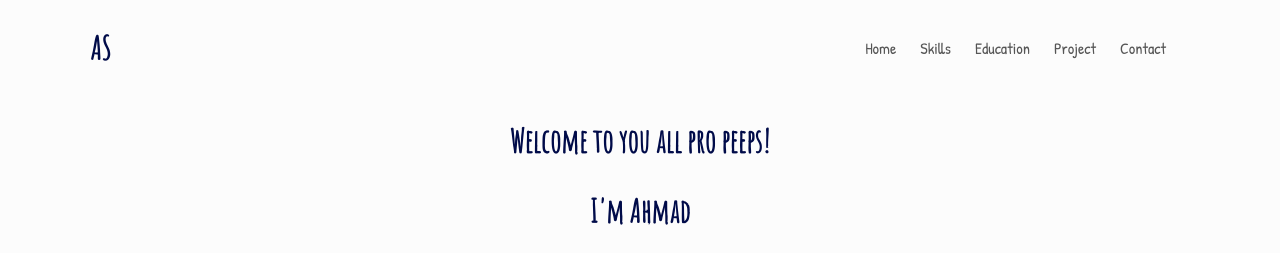
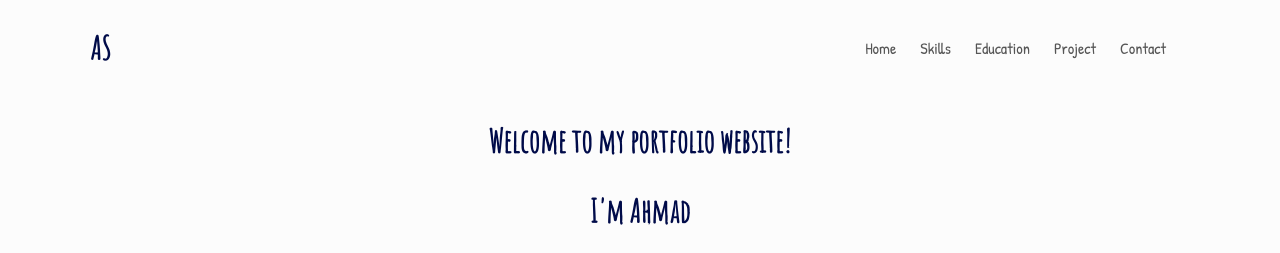
Before and after one commit to ahmadsafdar003/myportfolio, a plain HTML site: page index.html in a window 1280 px wide. Shown: the top 253 px of the page. Drawn offline with Linux system fonts and the light colour scheme.

Commit message:
Update index.html

```diff
--- a/index.html
+++ b/index.html
@@ -96,7 +96,7 @@
     <main>
       <div id="about">
         <!-- WELCOME -->
-        <h1>Welcome to you all pro peeps!</h1>
+        <h1>Welcome to my portfolio website!</h1>
         <!-- NAME -->
         <h1>I'm Ahmad</h1>
         <!-- ROLE -->
```
